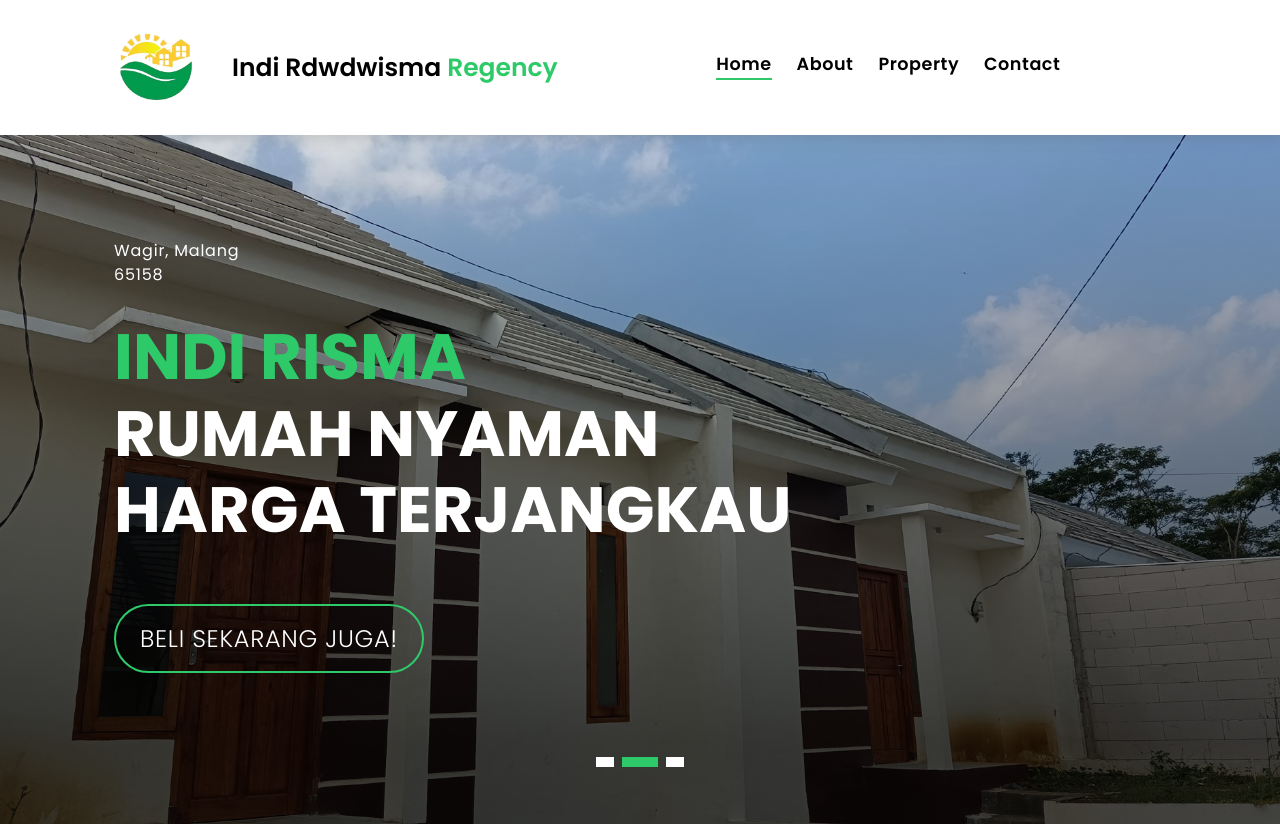
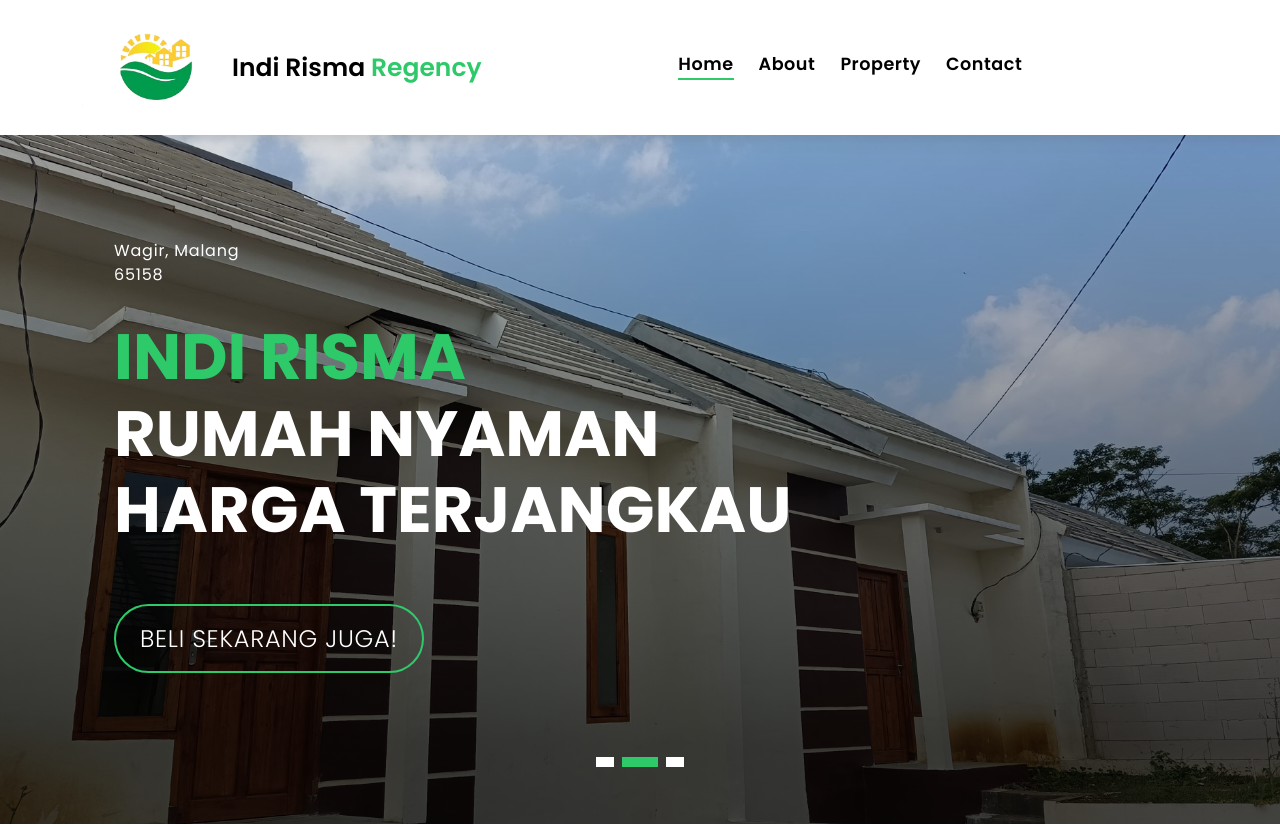
Before and after one commit to HilmiZuhri/PKL-Indirisma, a plain HTML site: page index.html in a window 1280 px wide. Shown: the top 826 px of the page. Drawn offline with nearby package versions, Linux system fonts and the light colour scheme.

Commit message:
Update index.html

```diff
--- a/index.html
+++ b/index.html
@@ -140,7 +140,7 @@
         <span></span>
       </button>
       <img src="assets/img/logo-header.png" alt="" class="logo-header" href="index.html">
-      <a class="navbar-brand text-brand" href="index.html">Indi Rdwdwisma <span class="color-b">Regency</span></a>
+      <a class="navbar-brand text-brand" href="index.html">Indi Risma <span class="color-b">Regency</span></a>
 
       <div class="navbar-collapse collapse justify-content-center" id="navbarDefault">
         <ul class="navbar-nav">
```
